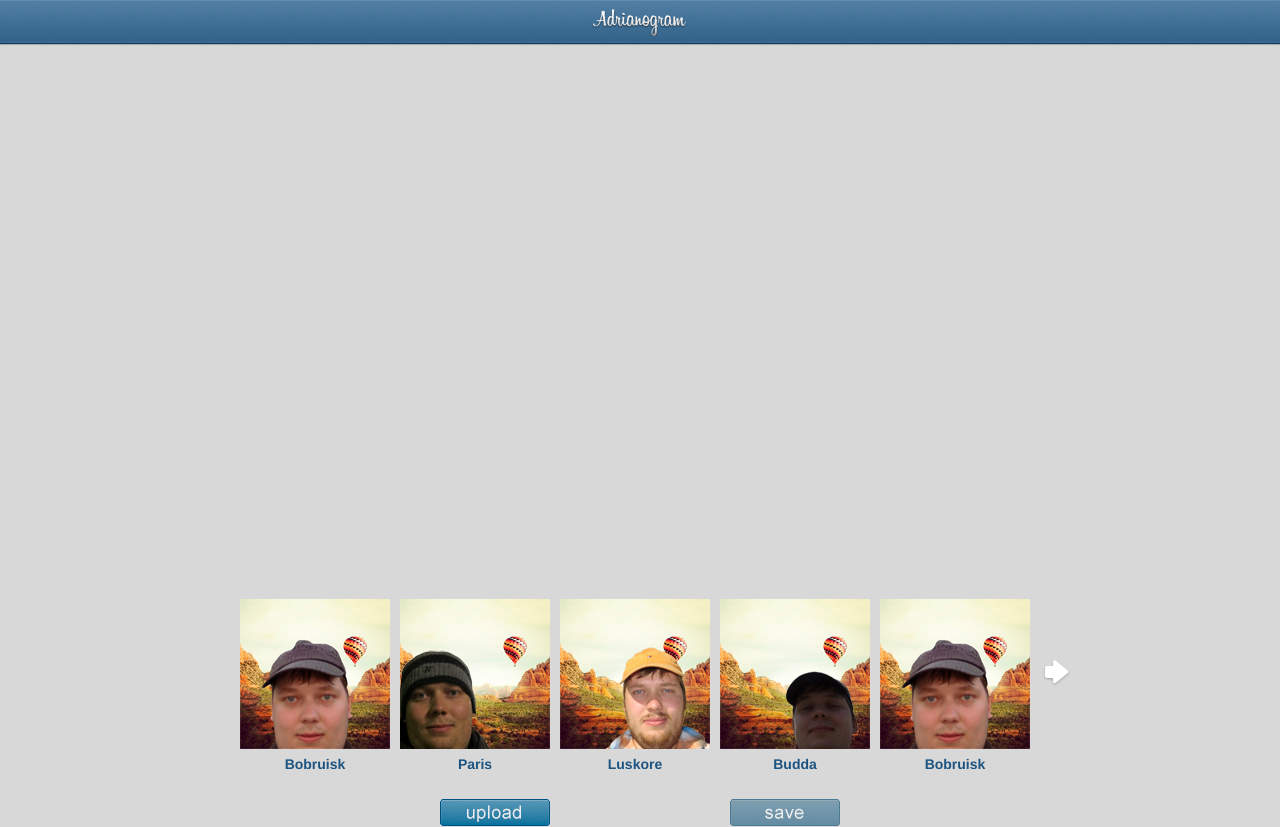
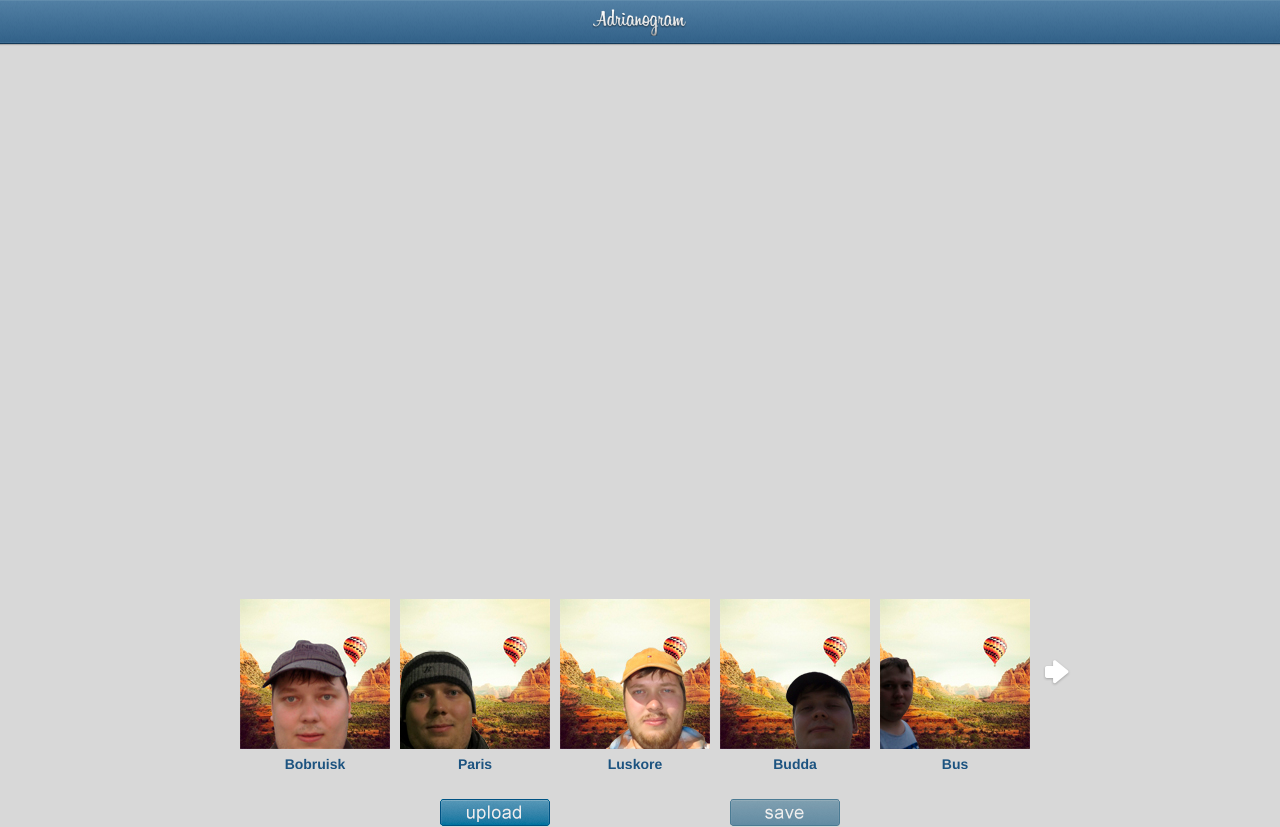
Before and after one commit to nashby/adrianogram, a plain HTML site: page index.html in a window 1280 px wide. Drawn offline with nearby package versions, Linux system fonts and the light colour scheme.

Commit message:
moar adrianovs

```diff
--- a/index.html
+++ b/index.html
@@ -31,11 +31,11 @@
             <div class="filters">
               <ul id="filters" class="jcarousel-skin-tango">
                 <li id="bobruisk-filter"><img src="img/bobruisk-preview.jpg" alt="Bobruisk"><span>Bobruisk</span></li>
-                <li id="paris-filter"><img src="img/paris-preview.jpg" alt="Bobruisk"><span>Paris</span></li>
-                <li id="luksore-filter"><img src="img/luksore-preview.jpg" alt="Bobruisk"><span>Luskore</span></li>
-                <li id="budda-filter"><img src="img/budda-preview.jpg" alt="Bobruisk"><span>Budda</span></li>
-                <li id="1-filter"><img src="img/bobruisk-preview.jpg" alt="Bobruisk"><span>Bobruisk</span></li>
-                <li id="2-filter"><img src="img/paris-preview.jpg" alt="Bobruisk"><span>Paris</span></li>
+                <li id="paris-filter"><img src="img/paris-preview.jpg" alt="Paris"><span>Paris</span></li>
+                <li id="luksore-filter"><img src="img/luksore-preview.jpg" alt="Luksore"><span>Luskore</span></li>
+                <li id="budda-filter"><img src="img/budda-preview.jpg" alt="Budda"><span>Budda</span></li>
+                <li id="bus-filter"><img src="img/bus-preview.jpg" alt="Bus"><span>Bus</span></li>
+                <li id="zehr-shon-filter"><img src="img/zehr-shon-preview.jpg" alt="Zehr Shon"><span>Zehr Shon</span></li>
                 <li id="3-filter"><img src="img/luksore-preview.jpg" alt="Bobruisk"><span>Luskore</span></li>
                 <li id="4-filter"><img src="img/budda-preview.jpg" alt="Bobruisk"><span>Budda</span></li>
               </ul>
```
Also changed, not shown: img/bus-filter.png (added), img/bus-preview.jpg (added), img/bus-transparent.png (added), img/zehr-shon-filter.png (added), img/zehr-shon-preview.jpg (added), img/zehr-shön-preview.jpg (added), img/zehr-shön-transparent.png (added).
